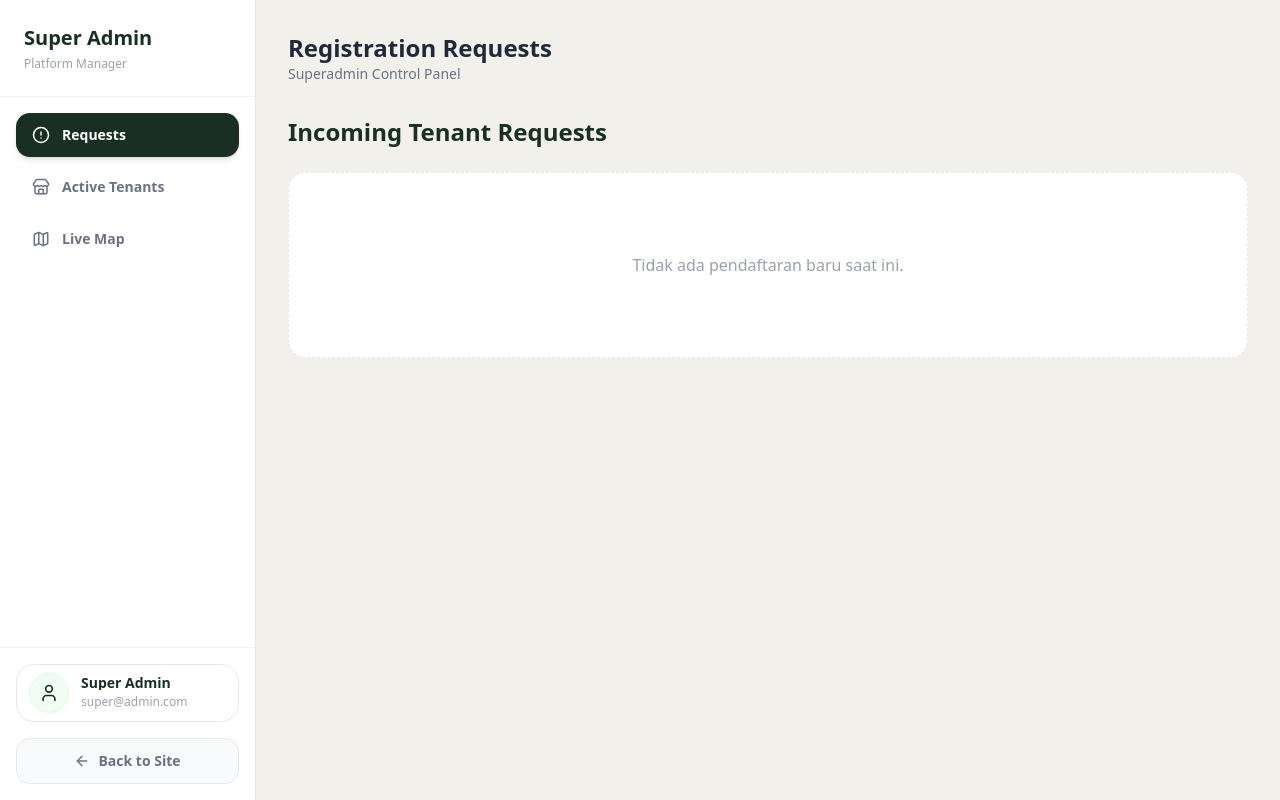
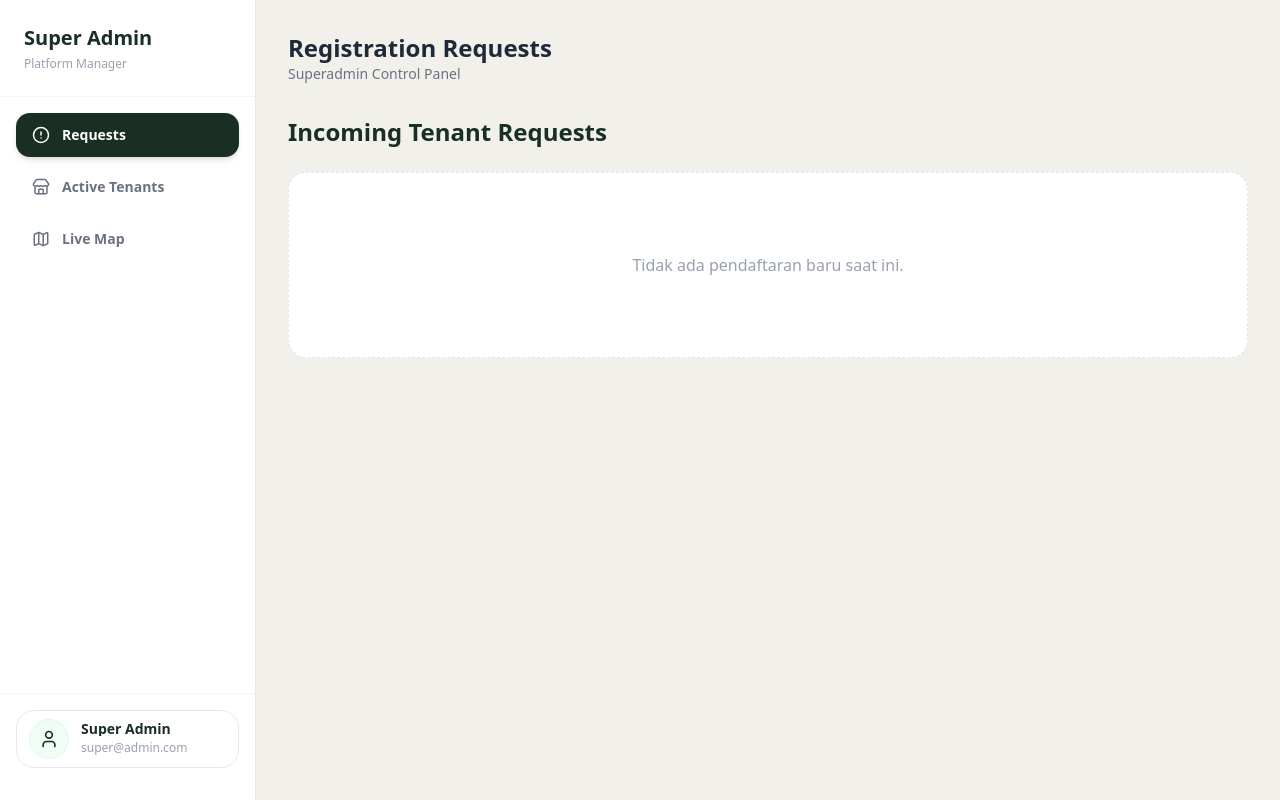
Before and after one commit to keylanami/heart-to-petals, a Next.js app: page /admin/super in a window 1280 px wide. Built offline with nearby package versions, Linux system fonts and the light colour scheme; a web font is replaced by a local one.

Commit message:
menutup akses admin ke homepage

```diff
--- a/app/admin/florist/page.jsx
+++ b/app/admin/florist/page.jsx
@@ -934,17 +934,6 @@ export default function FloristAdminPage() {
               </div>
             </div>
           </Link>
-
-          <Link
-            href="/"
-            className="flex items-center justify-center gap-2 w-full py-3 rounded-xl border border-gray-200 text-gray-500 hover:bg-white hover:text-dark-green hover:shadow-md transition-all text-sm font-bold group bg-gray-50"
-          >
-            <ArrowLeft
-              size={16}
-              className="group-hover:-translate-x-1 transition-transform"
-            />
-            Back to Site
-          </Link>
         </div>
       </aside>
 
--- a/app/admin/super/page.jsx
+++ b/app/admin/super/page.jsx
@@ -456,17 +456,6 @@ export default function SuperAdminPage() {
               </div>
             </div>
           </Link>
-
-          <Link
-            href="/"
-            className="flex items-center justify-center gap-2 w-full py-3 rounded-xl border border-gray-200 text-gray-500 hover:bg-white hover:text-dark-green hover:shadow-md transition-all text-sm font-bold group bg-gray-50"
-          >
-            <ArrowLeft
-              size={16}
-              className="group-hover:-translate-x-1 transition-transform"
-            />
-            Back to Site
-          </Link>
         </div>
       </aside>
 
--- a/app/profile/page.jsx
+++ b/app/profile/page.jsx
@@ -321,7 +321,7 @@ export default function ProfilePage() {
 
   return (
     <main className="bg-[#FDFBF7] min-h-screen">
-      <Navbar />
+      {user?.role === "user" && <Navbar />}
 
       <div className="pt-32 pb-24 px-4 md:px-6 max-w-5xl mx-auto">
         <div className="flex flex-col md:flex-row items-center gap-6 mb-12 animate-in fade-in slide-in-from-bottom-4 duration-700">
```
